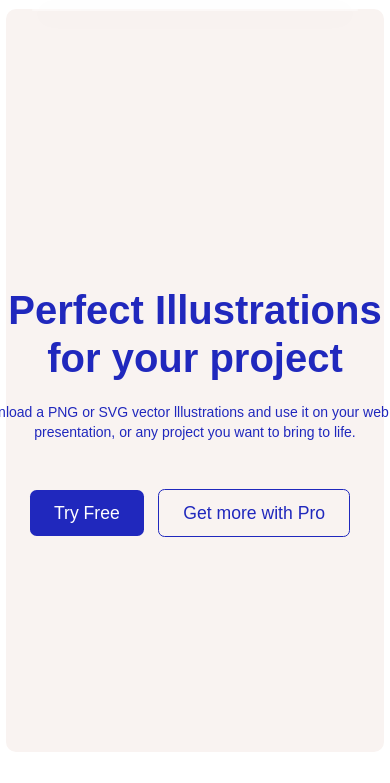
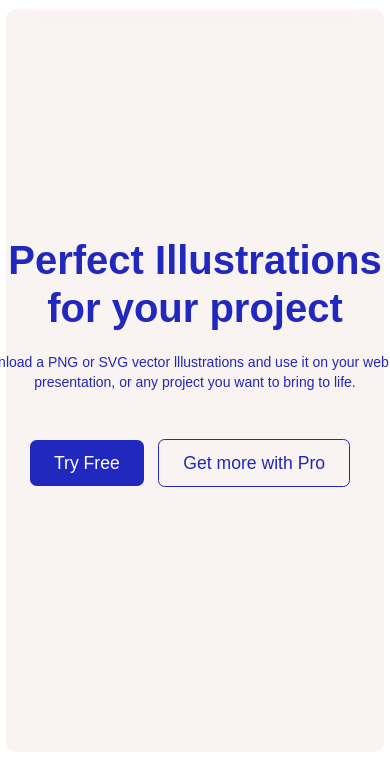
Before and after one commit to ShiraPhoo/Blend_Illustrations, a plain HTML site: page index.html in a window 390 px wide. Shown: the part 61-844 px from the top of the page. Drawn offline with Linux system fonts and the light colour scheme; files whose address does not match are found by name; a web font is replaced by a local one.

Commit message:
Update style.css

```diff
--- a/style.css
+++ b/style.css
@@ -612,6 +612,11 @@ a {
   font-weight: bold;
 }
 /* Responsive Design */
+@media (max-width: 1024px) {
+  main {
+    padding-top: 200px;
+  }
+}
 @media (max-width: 775px) {
   .navbar .links,
   .navbar .action_btn {
```
